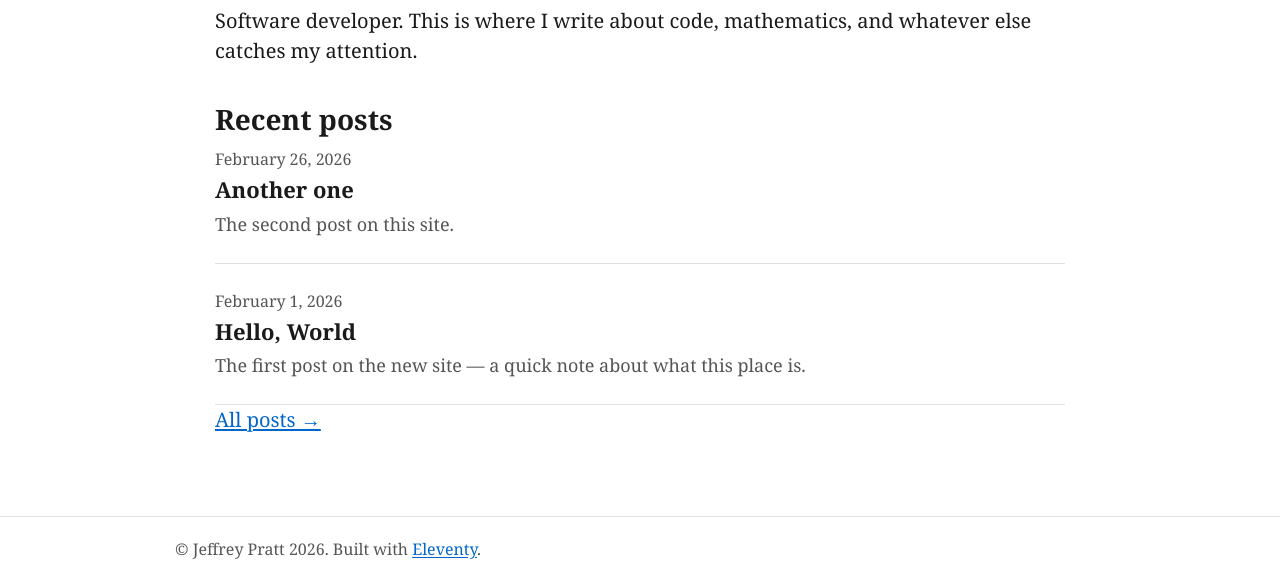
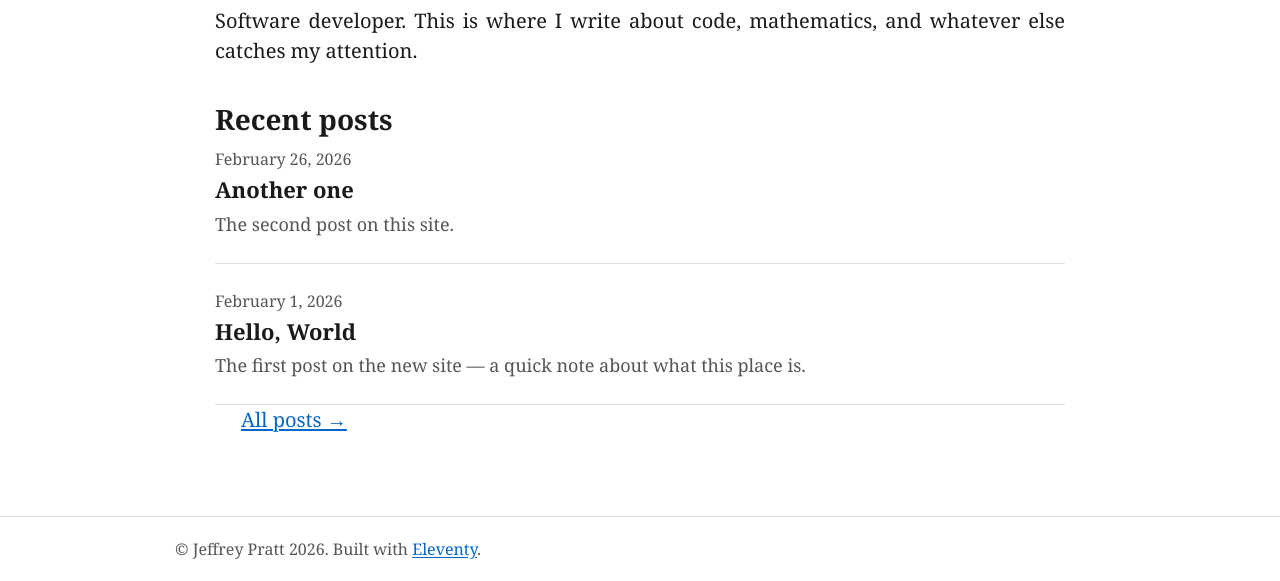
Before and after one commit to clementi/jeffneedsakidney.org, an Eleventy site: page src/index.njk in a window 1280 px wide. Shown: the part 219-800 px from the top of the page. Built offline with nearby package versions, Linux system fonts and the light colour scheme; Eleventy itself is replaced by a stand-in of ours; files that its build step writes are made by us from their sources; a web font is replaced by a local one; what markdown-it-attrs, markdown-it-katex would draw is missing.

Commit message:
Add text-align: justify to main body, and support paragraph indentation with no margins between paragraphs.

```diff
--- a/src/css/main.css
+++ b/src/css/main.css
@@ -157,7 +157,14 @@ h1 { font-size: 3.6rem; }  /* 36px */
 h2 { font-size: 2.8rem; }  /* 28px */
 h3 { font-size: 2.2rem; }  /* 22px */
 
-p { margin: 0 0 2rem; }
+p:not(:first-child):not(h1 + p):not(h2 + p):not(h3 + p):not(h4 + p):not(h5 + p):not(h6 + p) {
+  text-indent: 1.3em;
+}
+
+p {
+  margin: 0;
+  text-align: justify;
+}
 
 a {
   color: var(--color-link);
@@ -381,7 +388,7 @@ pre code {
   background: var(--color-link);
   color: #fff;
 }
-
+m
 .theme-toggle button:hover:not(.active) {
   background: var(--color-code-bg);
   color: var(--color-text);
@@ -393,6 +400,7 @@ pre code {
   max-width: var(--max-width);
   width: 100%;
   margin: 0 auto;
+  hyphens: auto;
   padding: var(--spacing-xl) var(--spacing-lg);
 }
 
```
